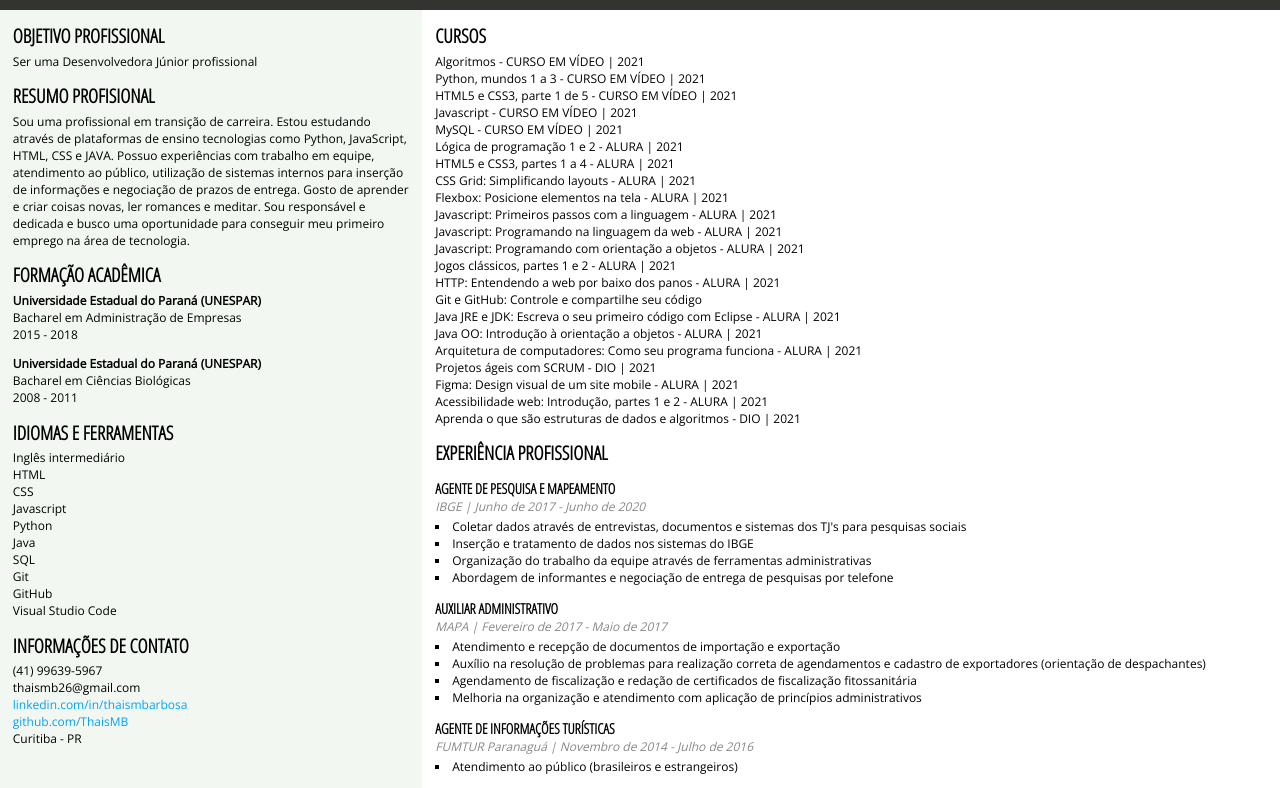
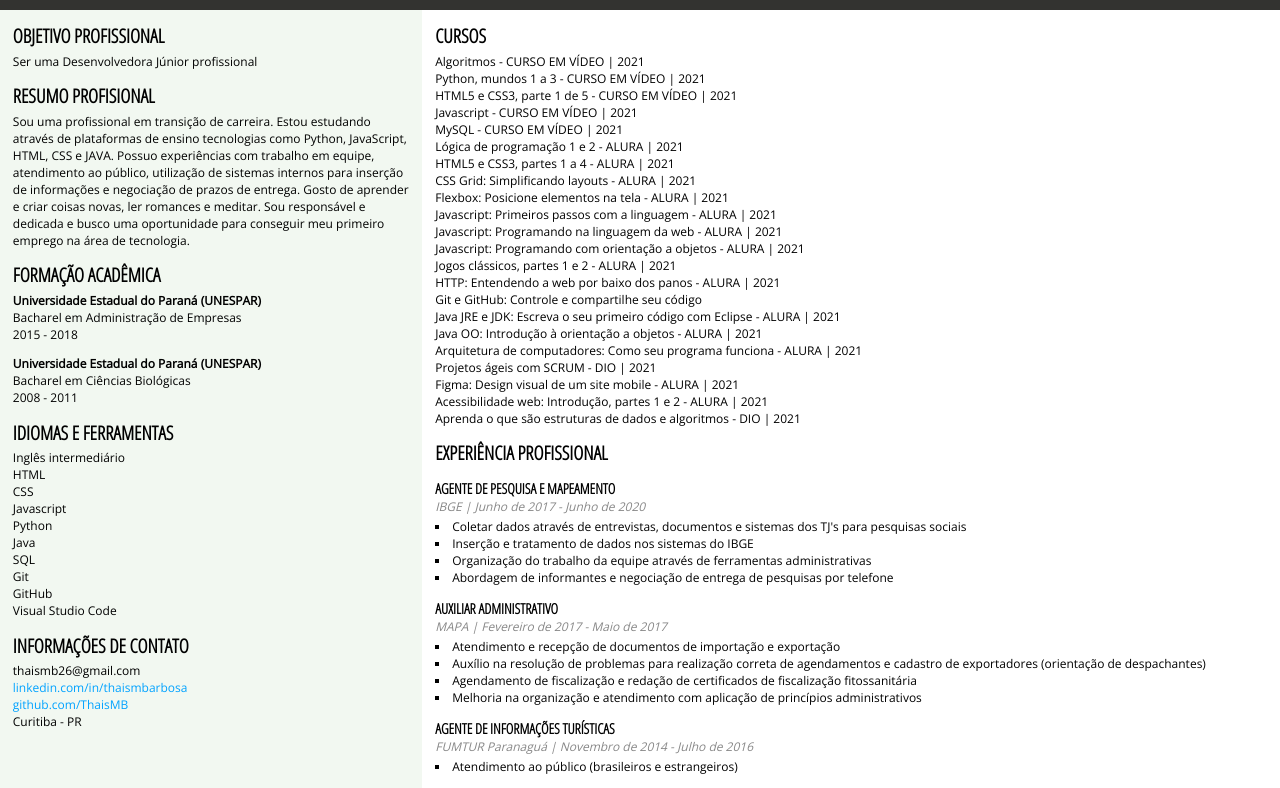
Before and after one commit to ThaisMB/ThaisMB, a plain HTML site: page index.html in a window 1280 px wide. Shown: the part 160-948 px from the top of the page. Drawn offline with nearby package versions, Linux system fonts and the light colour scheme.

Commit message:
Update index.html

```diff
--- a/index.html
+++ b/index.html
@@ -178,7 +178,6 @@
         </section>
         <section>
             <h1>Informações de contato</h1>
-            (41) 99639-5967<br>
             thaismb26@gmail.com<br>
             <a href="https://www.linkedin.com/in/thaismbarbosa" target="_blank">linkedin.com/in/thaismbarbosa</a><br>
             <a href="https://github.com/ThaisMB" target="_blank">github.com/ThaisMB</a><br>
```
